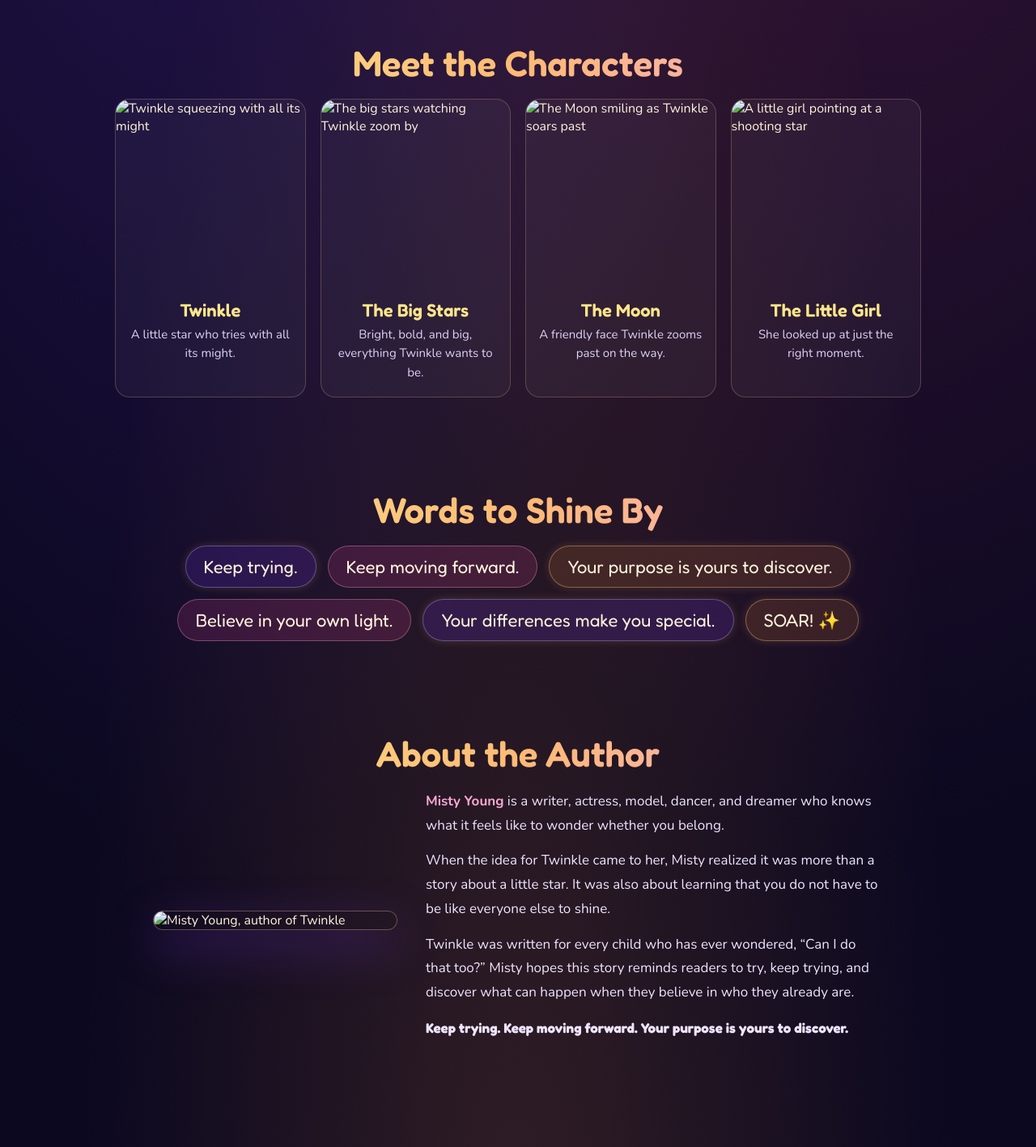
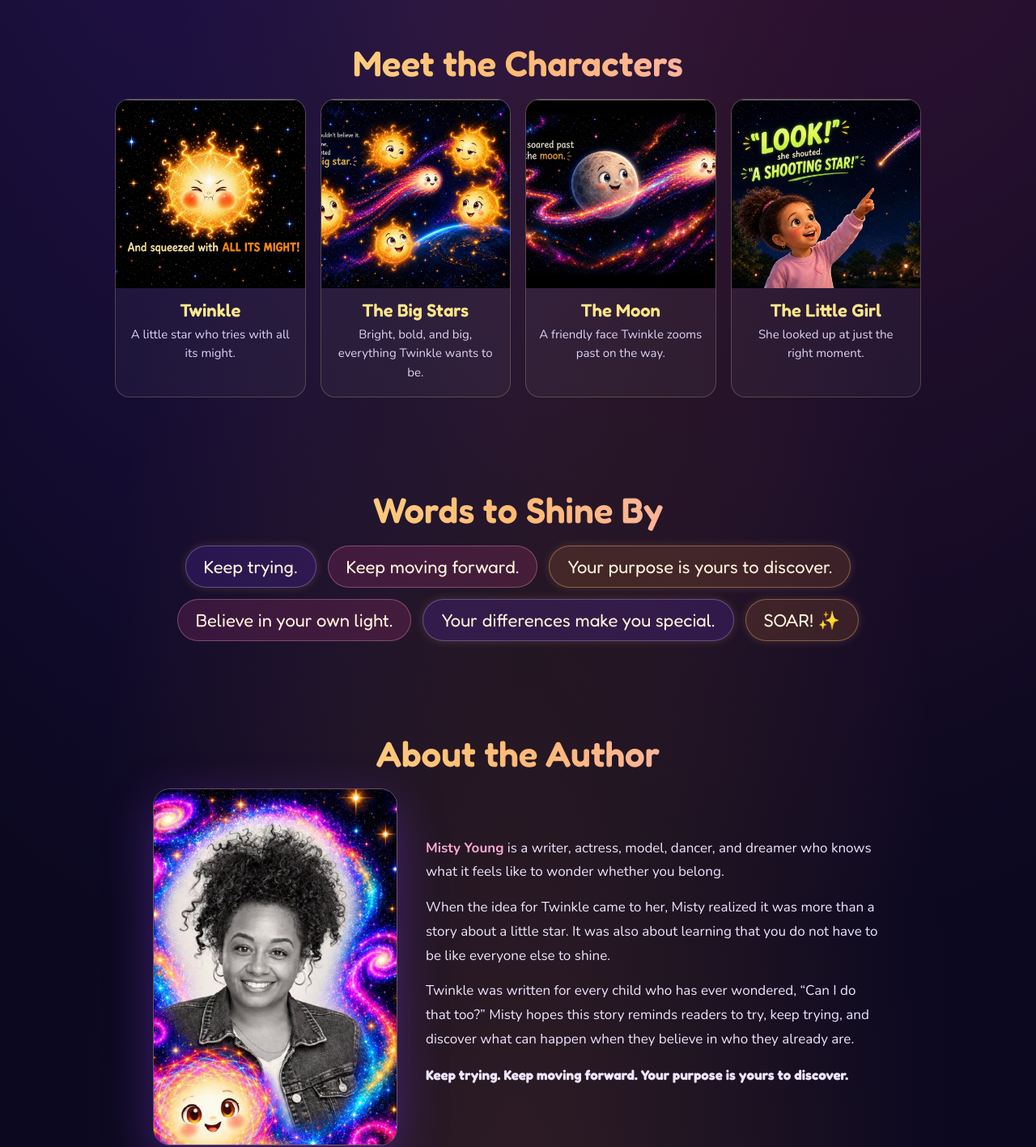
Before and after one commit to mistymarie3/readtwinkle, a plain HTML site: page index.html in a window 1280 px wide. Shown: the part 1520-2937 px from the top of the page at 81% size. Drawn offline with nearby package versions, Linux system fonts and the light colour scheme.

Commit message:
Fix image paths

```diff
--- a/index.html
+++ b/index.html
@@ -85,10 +85,10 @@ footer{text-align:center;padding:20px 20px 40px;font-size:13px;color:#A99BD6}
   <div class="wrap">
     <h2>Meet the Characters</h2>
     <div class="cast">
-      <div class="card"><img style="object-position:50% 30%" src="readtwinkle-images/twinkle.jpg" alt="Twinkle squeezing with all its might"><div><h3>Twinkle</h3><p>A little star who tries with all its might.</p></div></div>
-      <div class="card"><img style="object-position:80% 50%" src="readtwinkle-images/bigstars.jpg" alt="The big stars watching Twinkle zoom by"><div><h3>The Big Stars</h3><p>Bright, bold, and big, everything Twinkle wants to be.</p></div></div>
-      <div class="card"><img style="object-position:70% 50%" src="readtwinkle-images/moon.jpg" alt="The Moon smiling as Twinkle soars past"><div><h3>The Moon</h3><p>A friendly face Twinkle zooms past on the way.</p></div></div>
-      <div class="card"><img style="object-position:20% 100%" src="readtwinkle-images/girl.jpg" alt="A little girl pointing at a shooting star"><div><h3>The Little Girl</h3><p>She looked up at just the right moment.</p></div></div>
+      <div class="card"><img style="object-position:50% 30%" src="twinkle.jpg" alt="Twinkle squeezing with all its might"><div><h3>Twinkle</h3><p>A little star who tries with all its might.</p></div></div>
+      <div class="card"><img style="object-position:80% 50%" src="bigstars.jpg" alt="The big stars watching Twinkle zoom by"><div><h3>The Big Stars</h3><p>Bright, bold, and big, everything Twinkle wants to be.</p></div></div>
+      <div class="card"><img style="object-position:70% 50%" src="moon.jpg" alt="The Moon smiling as Twinkle soars past"><div><h3>The Moon</h3><p>A friendly face Twinkle zooms past on the way.</p></div></div>
+      <div class="card"><img style="object-position:20% 100%" src="girl.jpg" alt="A little girl pointing at a shooting star"><div><h3>The Little Girl</h3><p>She looked up at just the right moment.</p></div></div>
     </div>
   </div>
 </section>
@@ -111,7 +111,7 @@ footer{text-align:center;padding:20px 20px 40px;font-size:13px;color:#A99BD6}
   <div class="wrap">
     <h2>About the Author</h2>
     <div class="author">
-      <img src="readtwinkle-images/author.jpg" alt="Misty Young, author of Twinkle">
+      <img src="author.jpg" alt="Misty Young, author of Twinkle">
       <div>
         <p><span class="name">Misty Young</span> is a writer, actress, model, dancer, and dreamer who knows what it feels like to wonder whether you belong.</p>
         <p>When the idea for Twinkle came to her, Misty realized it was more than a story about a little star. It was also about learning that you do not have to be like everyone else to shine.</p>
```
